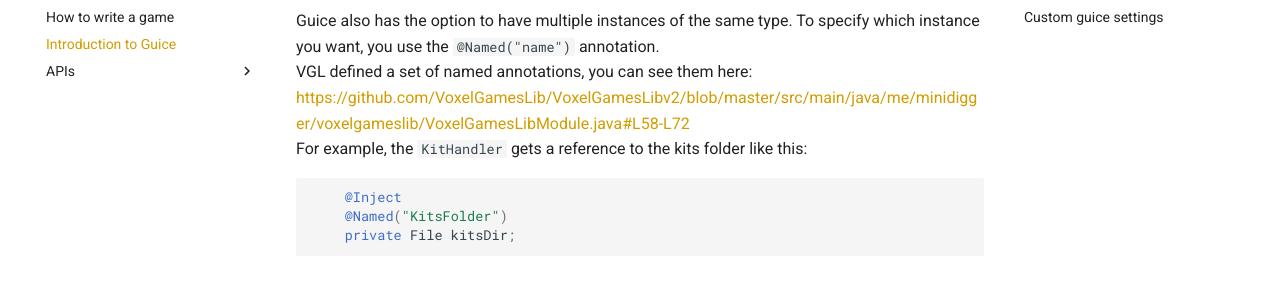
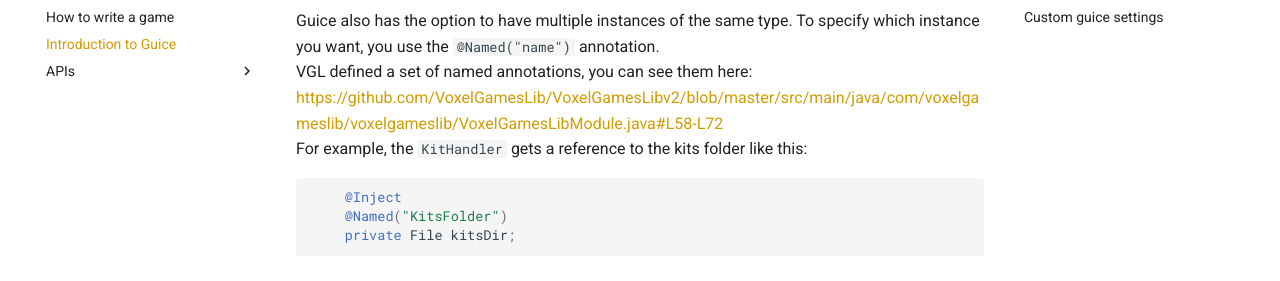
Before and after one commit to VoxelGamesLib/docs, an MkDocs documentation site: the page built from docs/developer-area/introduction-to-guice.md, in a window 1280 px wide and 900 px high, scrolled down 838 px. Shown: the part 172-453 px from the top of the window. Built offline with MkDocs 1.6.1 and Material for MkDocs 9.7.7, drawn with Linux system fonts in a browser that asks for light colours; comment, search, counter and statistics services are not loaded; old or Windows-style settings are respelled for this version of MkDocs; some of the changed lines change nothing that is shown.

Commit message:
Update URL since packages were refactored

````diff
--- a/docs/developer-area/introduction-to-guice.md
+++ b/docs/developer-area/introduction-to-guice.md
@@ -31,7 +31,7 @@
 Guice also has the option to have multiple instances of the same type. To specify which instance you want, you use the
 `@Named("name")` annotation.
 VGL defined a set of named annotations, you can see them here:
-https://github.com/VoxelGamesLib/VoxelGamesLibv2/blob/master/src/main/java/me/minidigger/voxelgameslib/VoxelGamesLibModule.java#L58-L72
+https://github.com/VoxelGamesLib/VoxelGamesLibv2/blob/master/src/main/java/com/voxelgameslib/voxelgameslib/VoxelGamesLibModule.java#L58-L72
 For example, the `KitHandler` gets a reference to the kits folder like this:
 ```java
     @Inject
````
